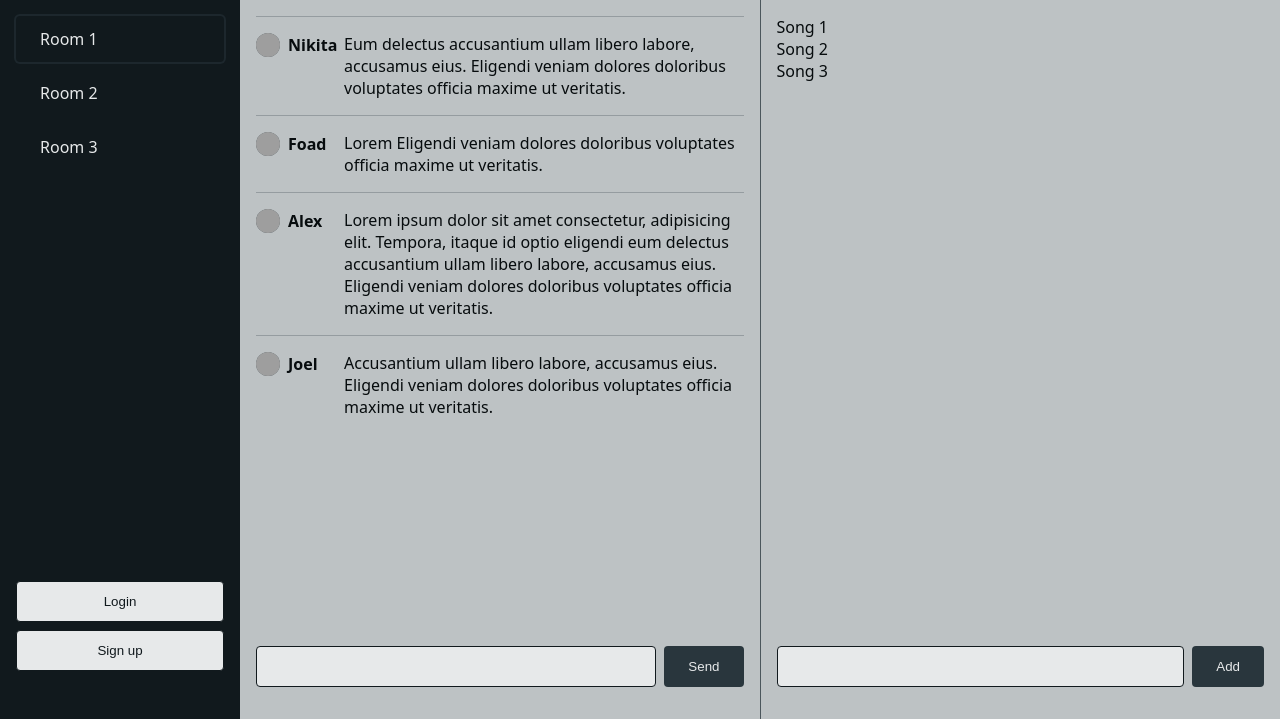
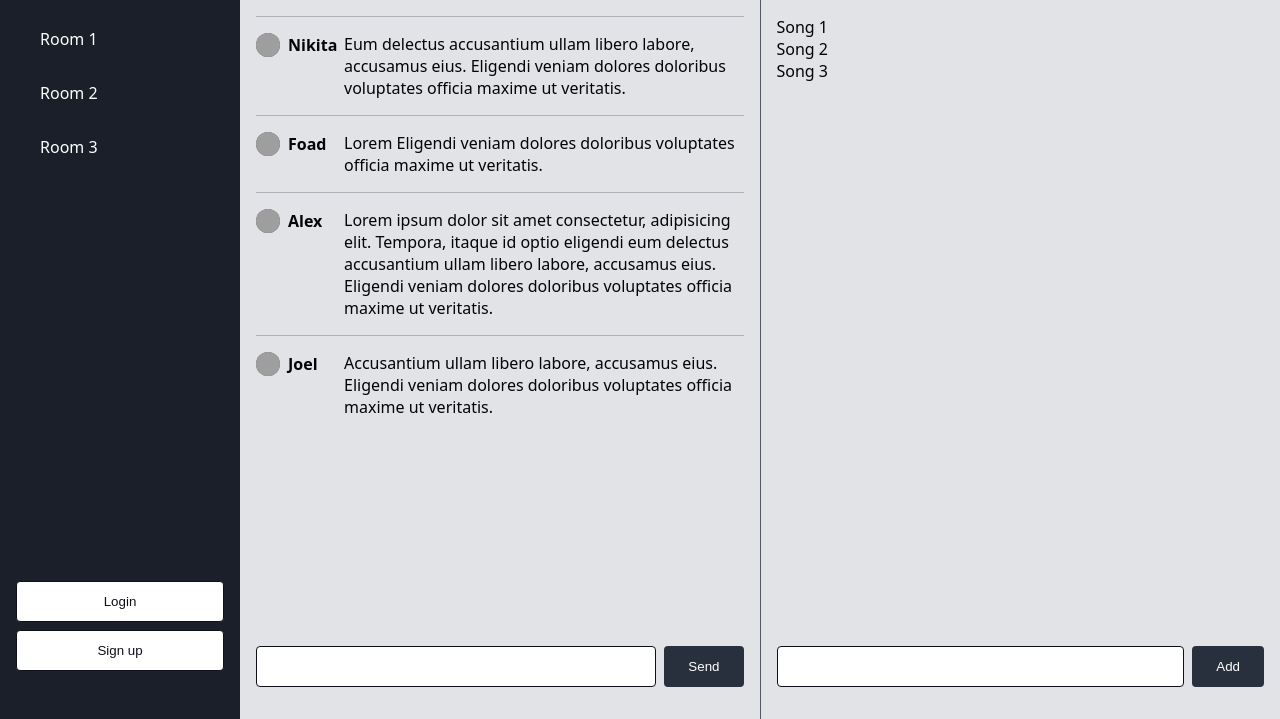
Before and after one commit to joelmce/echo-chamber, a website built with Vite: page client/foad/index.html in a window 1280 px wide. Shown: the part 81-800 px from the top of the page. Built offline with nearby package versions, Linux system fonts and the light colour scheme; grey boxes are pictures that could not be loaded; files whose address does not match are found by name.

Commit message:
Remove logs

```diff
--- a/api/controllers/sessionsController.js
+++ b/api/controllers/sessionsController.js
@@ -2,7 +2,6 @@ const { isValidPassword } = require('../helpers/bcrypt.js');
 const { getUserByEmail } = require('./usersController.js');
 
 function isLoggedIn(req, res) {
-  console.log('checking if logged in');
   if (req.session.userId) {
     return res.status(200).json({ success: true, data: req.session });
   }
@@ -27,7 +26,7 @@ async function login(req, res) {
 
     res.status(200).json({ success: true, data: user });
   } catch (error) {
-    console.log(error);
+    console.error(error);
     return res.status(500).json({ success: false, error: error.message });
   }
 }
--- a/api/database/seed.js
+++ b/api/database/seed.js
@@ -70,9 +70,6 @@ async function main() {
       },
     },
   });
-
-  // logging out the details can help confirm they've been entered into the database
-  console.log({ alex, nikita });
 }
 
 main()
--- a/client/foad/style.css
+++ b/client/foad/style.css
@@ -1,9 +1,9 @@
 :root {
-  --hues: 200;
+  --hues: 220;
   --saturation: 20%;
   --lightness: 20%;
   --color: hsl(var(--hues) var(--saturation) var(--lightness));
-  --step: 18%;
+  --step: 22%;
 
   --brand-50: color-mix(in oklab, var(--color), white calc(5 * var(--step)));
   --brand-100: color-mix(in oklab, var(--color), white calc(4 * var(--step)));
@@ -16,18 +16,6 @@
   --brand-800: color-mix(in oklab, var(--color), black calc(3 * var(--step)));
   --brand-900: color-mix(in oklab, var(--color), black calc(4 * var(--step)));
   --brand-950: color-mix(in oklab, var(--color), black calc(5 * var(--step)));
-
-  /* --brand-50: hsl(7 57% 97%);
-  --brand-100: hsl(8 56% 95%);
-  --brand-200: hsl(7 53% 90%);
-  --brand-300: hsl(6 55% 82%);
-  --brand-400: hsl(4 53% 71%);
-  --brand-500: hsl(2 51% 60%);
-  --brand-600: hsl(359 44% 50%);
-  --brand-700: hsl(358 47% 41%);
-  --brand-800: hsl(356 46% 35%);
-  --brand-900: hsl(354 43% 27%);
-  --brand-950: hsl(354 51% 16%); */
 
   --bg-color: var(--brand-100);
   --text-color: var(--brand-800);
@@ -123,7 +111,7 @@ body {
 
 #navbar {
   width: 15rem;
-  background-color: var(--brand-700);
+  background-color: var(--brand-600);
   color: var(--brand-50);
   display: flex;
   flex-direction: column;
@@ -154,7 +142,7 @@ body {
 }
 
 .room:hover {
-  background-color: var(--brand-600);
+  background-color: var(--brand-700);
 }
 
 #user-status {
```
